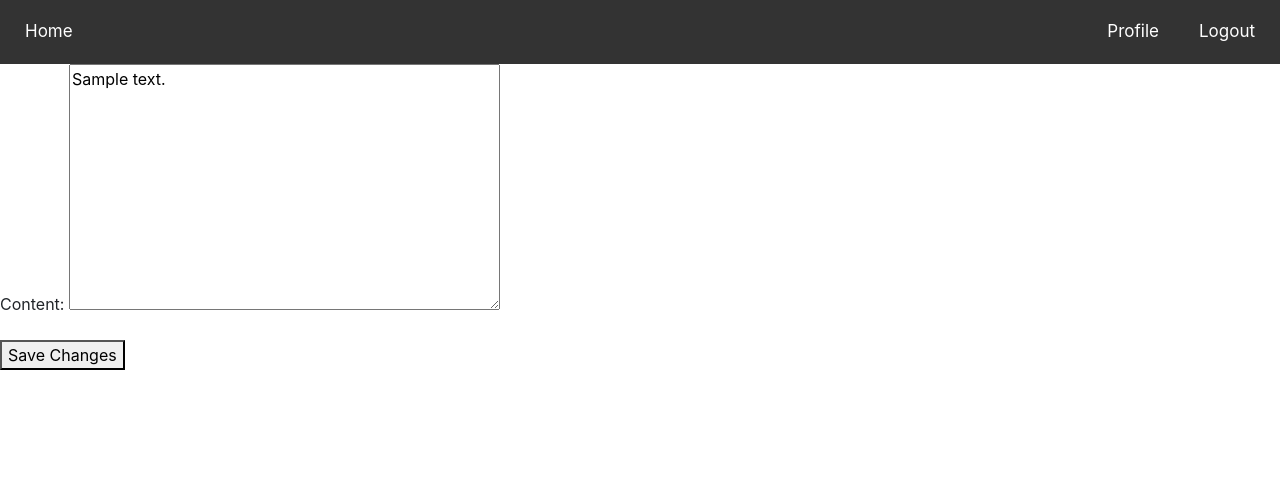
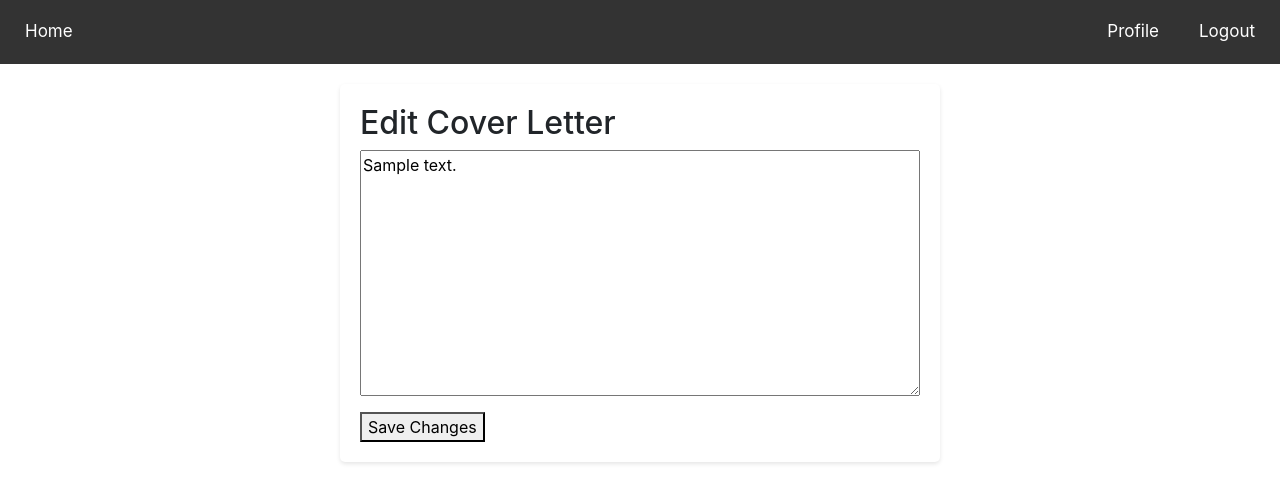
Before and after one commit to AnthonySinitsa/cover-me-resume, a Django app: page /edit_cover_letter/1/ in a window 1280 px wide. Shown: the top 503 px of the page. Run offline with Django 4.2, Linux system fonts and the light colour scheme; a user stored in the database is signed in; tables that the repository leaves empty hold one stand-in row (values such as "Sample post"); parts of the project's set-up code (start-up, migrations or seed data) failed here and were passed over; some libraries are stand-ins or nearby versions.

Commit message:
edit page changes

```diff
--- a/templates/edit_cover_letter.html
+++ b/templates/edit_cover_letter.html
@@ -1,9 +1,12 @@
 {% extends 'base.html' %}
 
 {% block content %}
-<form method="post" enctype="multipart/form-data">
-    {% csrf_token %}
-    {{ form.as_p }}
-    <button type="submit">Save Changes</button>
-</form>
+<div class="edit-container">
+    <form method="post" enctype="multipart/form-data">
+        <h2>Edit Cover Letter</h2>
+        {% csrf_token %}
+        {{ form.as_p }}
+        <button type="submit">Save Changes</button>
+    </form>
+</div>
 {% endblock %}
--- a/web_app/static/css/styles.css
+++ b/web_app/static/css/styles.css
@@ -315,3 +315,42 @@ body .modal-dialog {
   align-items: center;
   width: 100%;
 }
+
+.edit-container {
+  max-width: 600px;
+  margin: auto;
+  background-color: white;
+  padding: 20px;
+  border-radius: 5px;
+  box-shadow: 0 2px 4px rgba(0, 0, 0, 0.1);
+  margin-top: 20px;
+}
+
+.edit-form .form-group {
+  margin-bottom: 20px;
+}
+
+.btn-edit {
+  background-color: #333;
+  color: white;
+  padding: 10px 20px;
+  border: none;
+  border-radius: 5px;
+  cursor: pointer;
+}
+
+.btn-edit:hover {
+  background-color: #555;
+}
+
+label[for="id_content"] {
+  display: none;
+}
+
+
+textarea#id_content {
+  width: 100%; /* Adjust this to your liking */
+  max-width: 800px; /* Prevents the textarea from becoming too wide on large screens */
+  margin: 0 auto; /* Centers the textarea */
+  display: block; /* Makes the textarea behave like a block element */
+}
```
